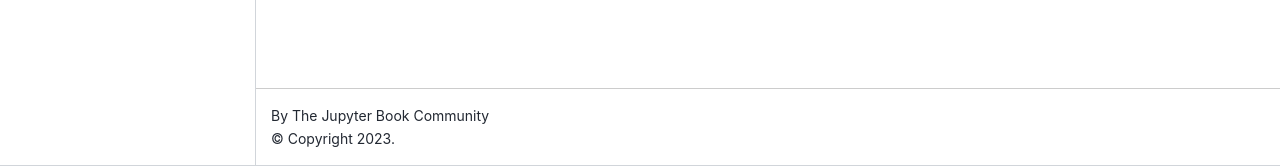
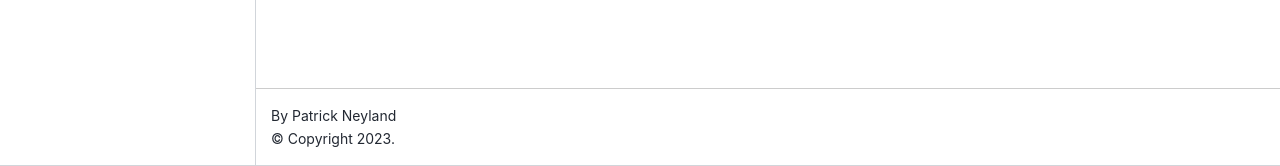
Before and after one commit to taxpat/acc_NLP, a Jupyter Book: the page built from docs/book/intro.md, in a window 1280 px wide. Shown: the part 734-900 px from the top of the page. Built offline with Jupyter Book 1.0.4 settings and Sphinx 7.4.7 and the Sphinx Book theme 1.1.4, drawn with Linux system fonts in a browser that asks for light colours.

Commit message:
changes _config.yml

```diff
--- a/docs/book/_config.yml
+++ b/docs/book/_config.yml
@@ -1,8 +1,8 @@
 # Book settings
 # Learn more at https://jupyterbook.org/customize/config.html
 
-title: My sample book
-author: The Jupyter Book Community
+title: Accounting Natural Language Processing
+author: Patrick Neyland
 logo: logo.png
 
 # Force re-execution of notebooks on each build.
```
